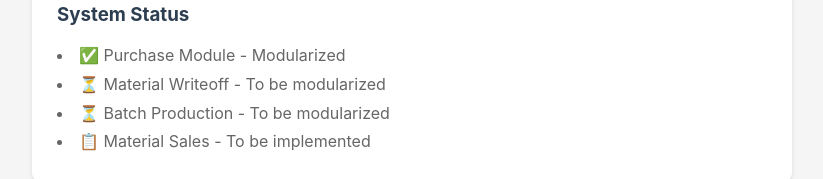
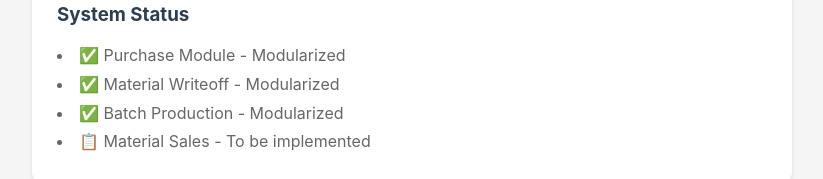
Before and after one commit to rjshvjy/puvi-frontend, a React (Create React App) app: page / in a window 1280 px wide. Shown: the part 474-653 px from the top of the page, without its empty margins (228-1051 px from the left). Built offline with nearby package versions, Linux system fonts and the light colour scheme.

Commit message:
Update App.js

```diff
--- a/src/App.js
+++ b/src/App.js
@@ -1,8 +1,8 @@
 import React, { useState } from 'react';
 import './App.css';
 import Purchase from './modules/Purchase';
-import MaterialWriteoff from './MaterialWriteoff';
-import BatchProduction from './BatchProduction';
+import MaterialWriteoff from './modules/MaterialWriteoff';
+import BatchProduction from './modules/BatchProduction';
 
 function App() {
   const [activeModule, setActiveModule] = useState('info');
@@ -87,8 +87,8 @@ function App() {
           <h3>System Status</h3>
           <ul>
             <li>✅ Purchase Module - Modularized</li>
-            <li>⏳ Material Writeoff - To be modularized</li>
-            <li>⏳ Batch Production - To be modularized</li>
+            <li>✅ Material Writeoff - Modularized</li>
+            <li>✅ Batch Production - Modularized</li>
             <li>📋 Material Sales - To be implemented</li>
           </ul>
         </div>
```
